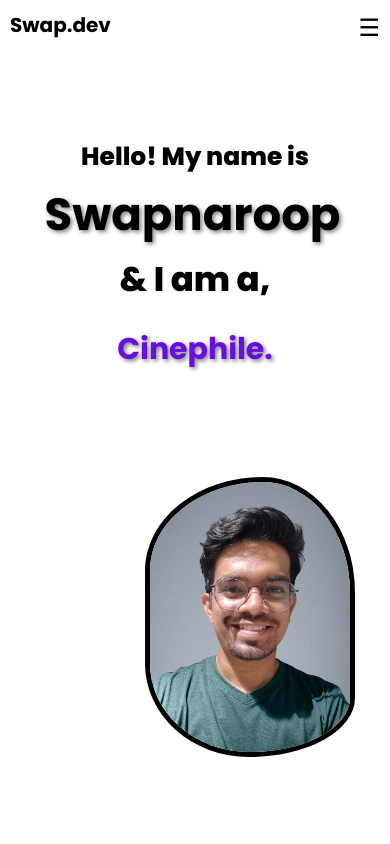
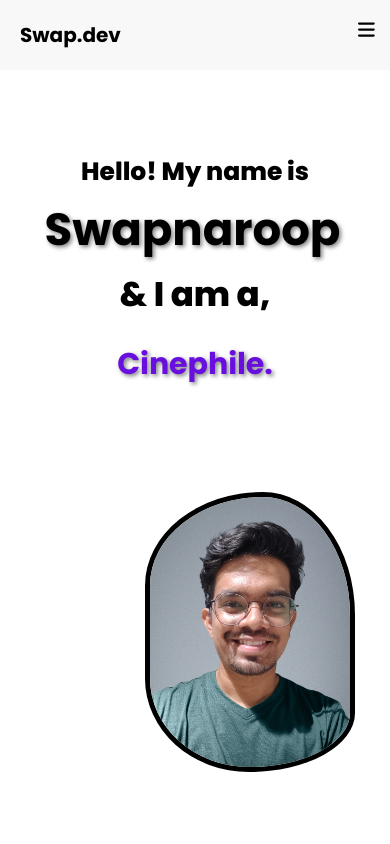
Before and after one commit to Swapnaroop2001/Portfolio-Website, a React (Create React App) app: page / in a window 390 px wide. Shown: the top 844 px of the page. Built offline with nearby package versions, Linux system fonts and the light colour scheme.

Commit message:
responsive navbar

```diff
--- a/src/App.css
+++ b/src/App.css
@@ -1,3 +1,8 @@
+*{
+  margin: 0;
+  padding: 0;
+  box-sizing: border-box;
+}
 .App {
   text-align: center;
 }
--- a/src/components/Introduction/intro.css
+++ b/src/components/Introduction/intro.css
@@ -55,7 +55,7 @@
 
     50% {
         border-start-start-radius: 120px 200px;
-        border-start-end-radius: 300px 100px;
+        border-start-end-radius: 300px 160px;
         border-end-start-radius: 90px 200px;
         border-end-end-radius: 300px 200px;
     }
--- a/src/components/Navbar/Navbar.jsx
+++ b/src/components/Navbar/Navbar.jsx
@@ -1,6 +1,8 @@
 import React, { useRef, useState } from 'react'
 import '..//Navbar/navbar.css'
 import { Link } from 'react-scroll'
+import { FontAwesomeIcon } from '@fortawesome/react-fontawesome';
+import { faBars, faTimes } from '@fortawesome/free-solid-svg-icons';
 
 export default function Navbar() {
     const [isNavOpen, setNavOpen] = useState(false);
@@ -19,6 +21,7 @@ export default function Navbar() {
             <div class="navbar" id="navbar">
                 <div className="navbar-brand" onClick={reloadPage}>Swap.dev</div>
                 <div className={`nav-list ${isNavOpen ? 'show' : ''}`}>
+                <FontAwesomeIcon icon={faTimes} className="navbar-close" onClick={toggleNav}/>
                     <Link
                         className='item'
                         to="About"
@@ -26,6 +29,7 @@ export default function Navbar() {
                         smooth={true}
                         offset={0}
                         duration={500}
+                        onClick={toggleNav}
                     >
                         About
                     </Link>
@@ -37,6 +41,7 @@ export default function Navbar() {
                         smooth={true}
                         offset={0}
                         duration={500}
+                        onClick={toggleNav}
                     >
                         Skills
                     </Link>
@@ -48,6 +53,7 @@ export default function Navbar() {
                         smooth={true}
                         offset={0}
                         duration={500}
+                        onClick={toggleNav}
                     >
                         Project Gallery
                     </Link>
@@ -59,11 +65,12 @@ export default function Navbar() {
                         smooth={true}
                         offset={40}
                         duration={500}
+                        onClick={toggleNav}
                     >
                         Contact
                     </Link>
                 </div>
-                <div className="navbar-toggle" onClick={toggleNav}>&#9776;</div>
+                <FontAwesomeIcon icon={faBars} className="navbar-toggle" onClick={toggleNav}/>
             </div>
         </div>
     )
--- a/src/components/Navbar/navbar.css
+++ b/src/components/Navbar/navbar.css
@@ -1,29 +1,36 @@
+
+.item-name{
+    margin: 0px;
+}
+
 .navbar {
     display: flex;
-    background-color: transparent;
-    padding: 15px;
+    background-color: rgb(248, 248, 248);
+    padding: 10px;
     justify-content: space-between;
-    position: sticky;
-    max-width: 100%;
     overflow: hidden;
     top: 0;
     transition: background-color 0.3s ease;
-    padding: 25px;
+    box-shadow: 0 2px 10px rgb(122, 122, 122);
 }
-.navbar-brand{
+
+
+.navbar-brand {
+    padding-left: 20px;
     font-size: 20px;
     font-weight: 700;
     cursor: pointer;
 }
+
+
 .item {
     color: rgb(104, 14, 222);
     font-weight: 600;
     background-color: rgba(0, 0, 0, 0);
-    border: 1px solid #fff;
-    padding: 10px 10px;
+    padding: 10px 20px;
     cursor: pointer;
     font-size: 17px;
-    margin: 5px 10px
+    margin: 5px 10px;
 }
 
 .item:hover {
@@ -35,54 +42,99 @@
 
 .navbar-toggle {
     display: none;
-    font-size: 1.5em;
+    padding: 5px 0px;
+    font-size: 1.2em;
     cursor: pointer;
+    float: right;
 }
 
+
+
+
+
+
+
+
 @media screen and (max-width : 768px) {
+    .navbar {
+        padding: 15px;
+    }
+
+    .navbar-close{
+        display: none;
+    }
+
     .item {
         font-size: 16px;
     }
 }
 
+
+
+
+
+
 @media screen and (max-width : 480px) {
-    .navbar{
+    .navbar.mobile {
         display: flex;
+        flex-direction: column;
+        padding: 15px;
         justify-content: space-between;
-        padding: 10px;
-        box-shadow: 0 2px 10px rgb(122, 122, 122);
-
+        position: relative;
+        max-width: 100%;
+        overflow: hidden;
+        top: 0;
+        transition: background-color 0.3s ease;
     }
 
-    .navbar-brand{
+
+
+    .navbar-brand {
         display: block;
-    }
-    .nav-list {
-        display: none;
-        flex-direction: column;
-        width: 100%;
-        text-align: center;
-        position: absolute;
-        top: 60px;
-        /* Adjust as needed */
-        left: 0;
-        background-color: #333;
-        z-index: 1;
+        padding: 5px 5px;
     }
 
     .item {
-        font-size: 10px;
+        margin:10px;
+        font-size: 15px;
+        z-index: 1;
+        color: black;
     }
 
     .navbar-toggle {
         display: block;
+        cursor: pointer;
+        z-index: 1;
+        position: inherit;
+    }
+
+    .nav-list {
+        padding-top: 0px;
+        align-items: start;
+        height: 100vh;
+        width: 60%;
+        z-index: 2;
+        top:0px;
+        right:-300PX;
+        position: fixed;
+        text-align: center;
+        display: flex;
+        flex-direction: column;
+        background-color: rgb(248, 248, 248);
+        transition: 0.3s ease-out;
     }
 
     .nav-list.show {
         display: flex;
+        right: 0px;
+        transition: 0.3s ease-out;
+    }
+    .navbar-close{
+
+        font-weight: 100;
+        font-size: 25px;
+        margin: 20px 20px;
+        display: block;
     }
 
-    .navbar-toggle {
-        display: block;
-    }
 }
--- a/src/components/Product/Product.css
+++ b/src/components/Product/Product.css
@@ -14,7 +14,7 @@
     display: flex;
     align-items: center;
     position: sticky;
-    z-index: 2;
+    z-index: 1;
 }
 
 .p-circle1 {
```
